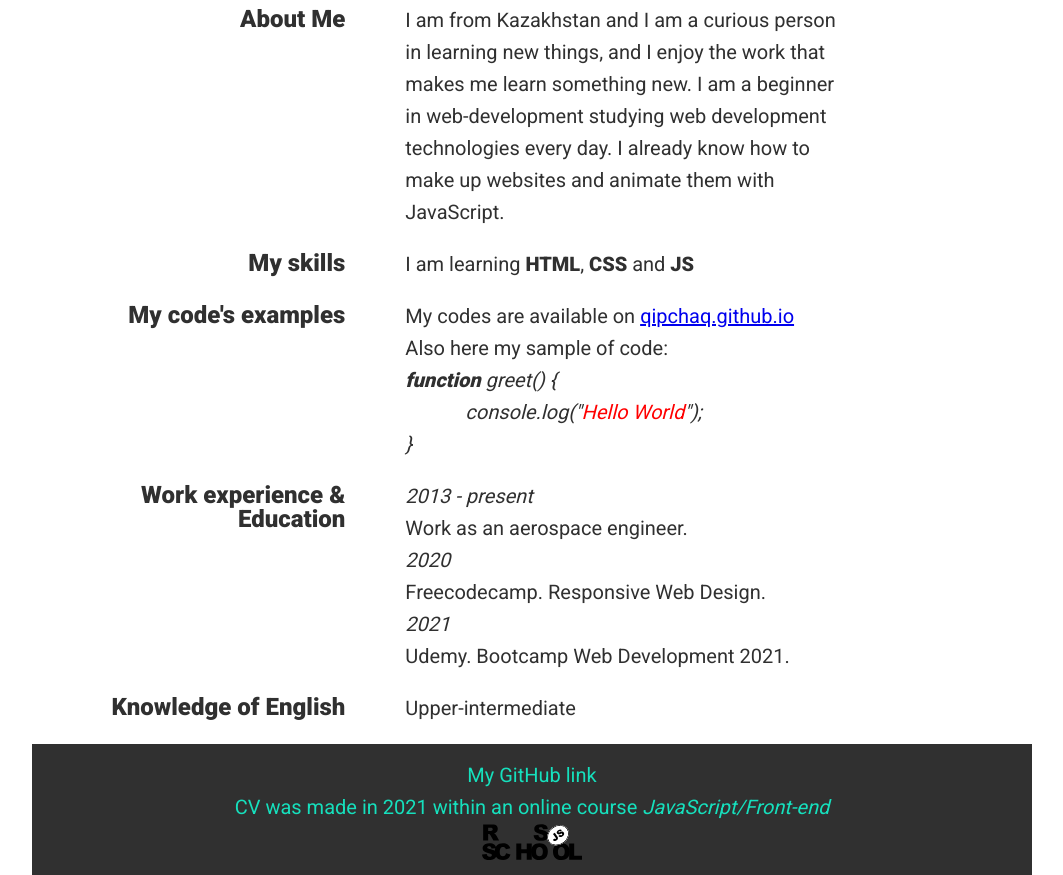
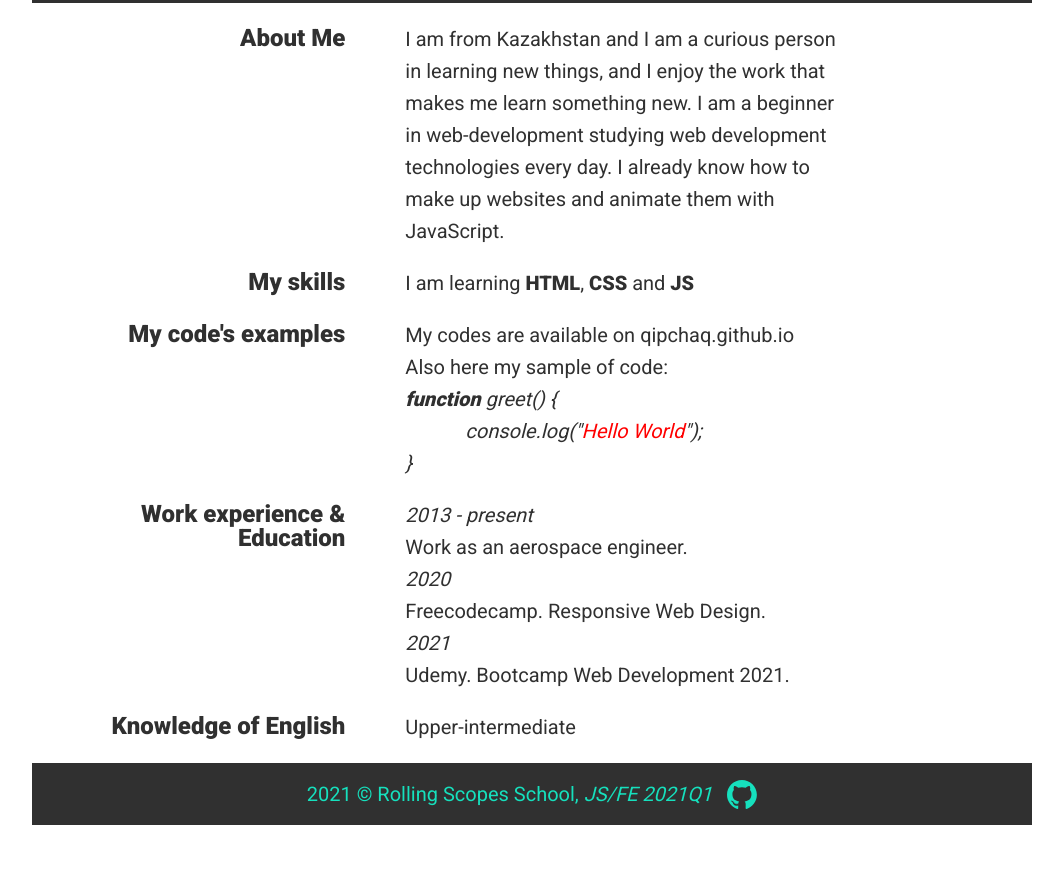
Before and after one commit to qipchaq/rsschool-cv, a plain HTML site: page index.html in a window 1280 px wide. Shown: the part 280-1155 px from the top of the page, without its empty margins (108-1171 px from the left). After the commit the page ends 1105 px from the top, so only its background shows below. Drawn offline with Linux system fonts and the light colour scheme.

Commit message:
feat: add new css styles

```diff
--- a/cv-html.css
+++ b/cv-html.css
@@ -27,6 +27,12 @@
         --fs-h2: 1.5rem;
         --fs-body: 1.25rem;
     }
+}
+
+
+a:hover {
+    transform: scale(1.05);
+    opacity: 0.8;
 }
 
 /* --------- Typography --------- */
@@ -64,6 +70,10 @@ body {
     padding-top: 1em;
     padding-bottom: 0.5em;
     color: var(--clr-light);
+}
+
+.header__description {
+    font-size: 2rem;
 }
 
 .header p {
@@ -112,6 +122,11 @@ div {
     grid-row: 1 / 7;
 }
 
+.code-examples a {
+    text-decoration: none;
+    color: inherit;
+}
+
 .section div p {
     width: 70%;
     grid-column: 2 / 3;
@@ -134,13 +149,20 @@ div {
 /* ---------- Footer ---------- */
 .footer {
     display: flex;
-    flex-direction: column;
+    /* flex-direction: column; */
     align-items: center;
+    justify-content: center;
     max-width: 1000px;
     margin: 1em auto 0 auto;
     background-color: var(--clr-dark);
     color: var(--clr-accent);
     padding: 15px;
+
+}
+
+.footer div {
+    display: flex;
+    padding: 0;
 }
 
 .footer a {
@@ -148,10 +170,17 @@ div {
     text-decoration: none;
 }
 
+.footer__icon--link {
+    display: flex;
+    align-items: center;
+    justify-content: center;
+    margin-left: 15px;
+}
+
 .footer p {
     margin: 0;
 }
 
 .footer img {
-    width: 100px;
+    width: 30px;
 }
--- a/index.html
+++ b/index.html
@@ -19,7 +19,7 @@
 
     <header class="header">
         <h1>Adil Nurkaliyev</h1>
-        <p>Web developer</p>
+        <p class="header__description">Web developer</p>
         <p><a href="mailto:nurkali.adil@gmail.com">nurkali.adil@gmail.com</a> | <a href="tel:+77079335577">+7
                 707
                 9335577</a></p>
@@ -75,11 +75,14 @@
     </section>
 
     <footer class="footer">
-        <a href="https://github.com/qipchaq" target="_blank">My GitHub link</a>
-        <p>CV was made in 2021 within an online course <i><a href="https://rs.school/js/"
-                    target="_blank">JavaScript/Front-end</a></i>
-        </p>
-        <img src="rs_school_js.svg" alt="Logo of rsschool">
+        <div>
+            <p>2021 &#169 Rolling Scopes School, <i><a href="https://rs.school/js/" target="_blank">JS/FE 2021Q1</a></i>
+            </p>
+        </div>
+        <div>
+            <a href="https://github.com/qipchaq" target="_blank" class="footer__icon--link"><img src="icon-github.svg"
+                    alt="github account"></a>
+        </div>
     </footer>
 
 </body>
```
Also changed, not shown: icon-github.svg (added), rs_school_js.svg (deleted).
